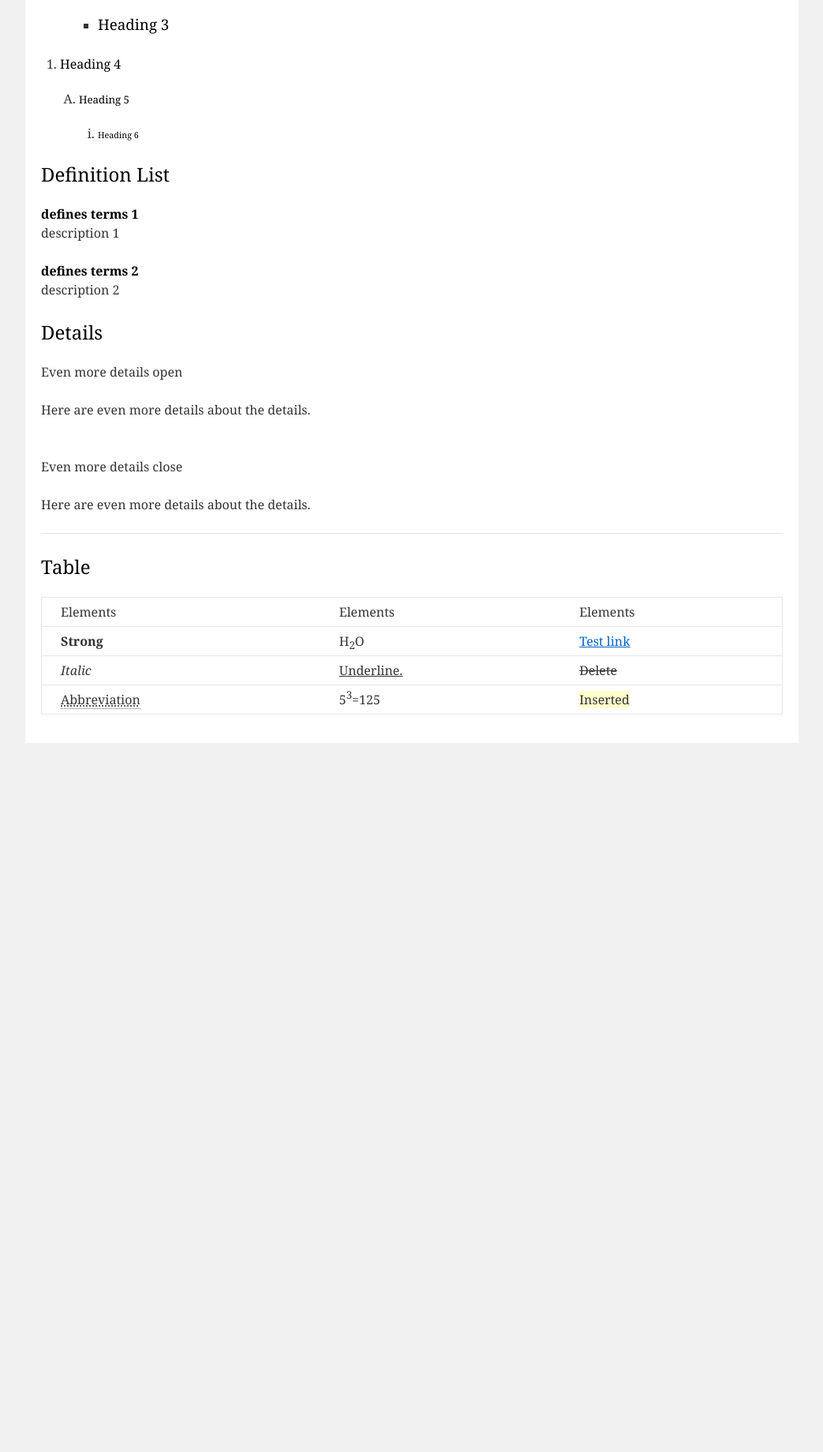
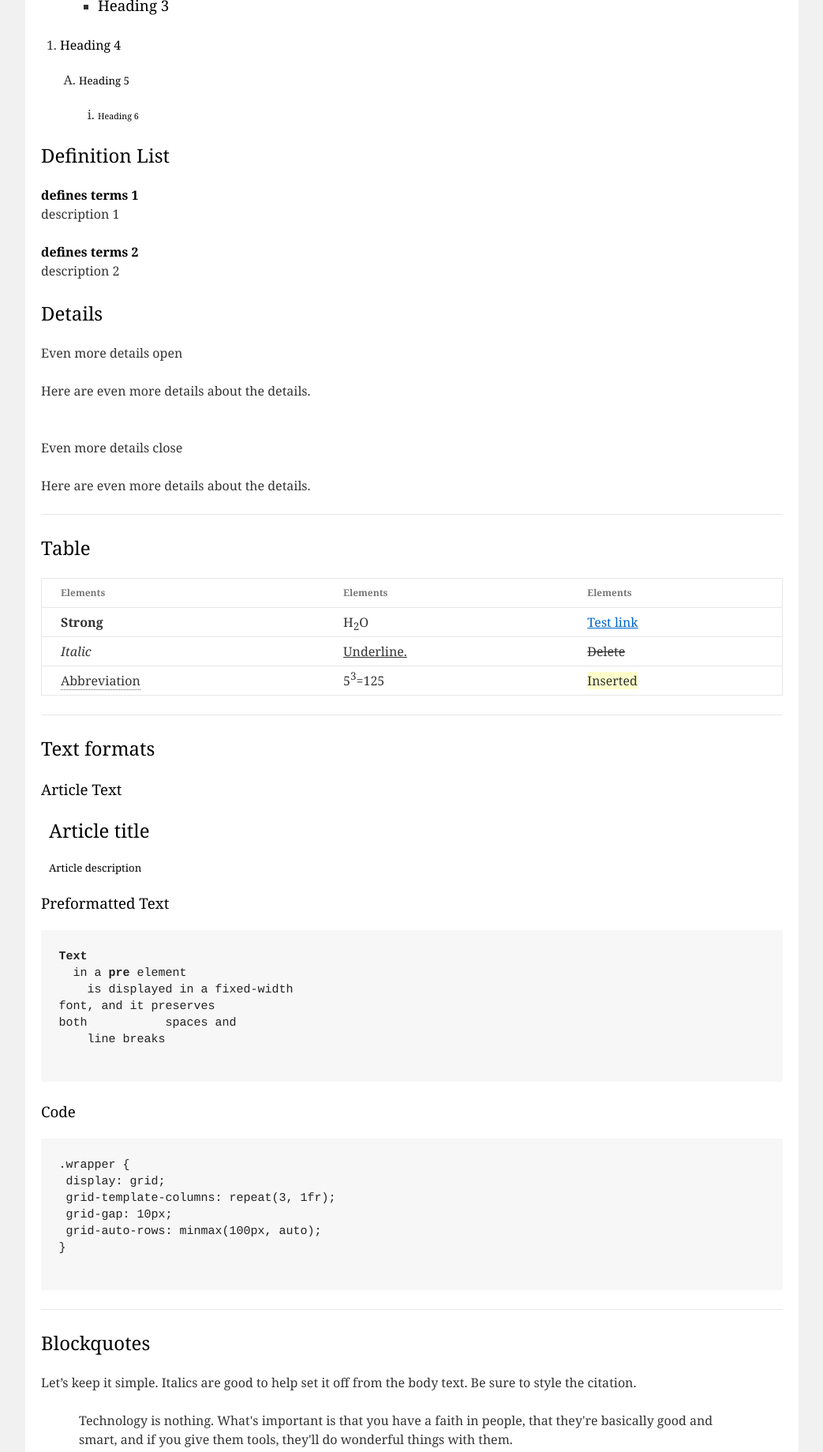
Before and after one commit to Orest777/front-end-lab-8, a plain HTML site: page homework_01/index.html in a window 1280 px wide. Shown: the part 428-2267 px from the top of the page at 79% size, without its empty margins (118-1161 px from the left). Before the commit the page ends 1369 px from the top, so only its background shows below. Drawn offline with Linux system fonts and the light colour scheme.

Commit message:
Almost finished a home work

```diff
--- a/homework_01/index.html
+++ b/homework_01/index.html
@@ -13,7 +13,11 @@
       <div id="container">
         <div id="content" role="main">
           <!-- TODO: Content goes here -->
+          <header>
+            <a href="https://www.epam.com" target="_blank">
           <img src="EPAM_logo.svg" alt="EPAM logo">
+          </a>
+          </header>
           <nav>
             <a href="#html">HTML</a>
             <a href="#list">List</a>
@@ -22,48 +26,33 @@
             <a href="#blockquotes">Blockquotes</a>
           </nav>
           <hr>
+          <section>
             <h1 id="html"><b>HTML Elements</b></h1>
             <hr>
             <h2 id="list">Ordered List</h2>
-          <ol>
-            <li type="square">
+            <ul>
+              <li>
                 <h1>Heading 1</h1>
-            </li>
-            <li type="none">
-              <ol>
-                <li type="square">
+                <ul>
+                  <li>
                     <h2>Heading 2</h2>
-                </li>
-              </ol>
-            </li>
-            <li type="none">
-              <ol>
-                <li type="none">
-                  <ol>
-                    <li type="square">
+                    <ul>
+                      <li>
                         <h3>Heading 3</h3>
                       </li>
-                  </ol>
+                    </ul>
                   </li>
-              </ol>
+                </ul>
               </li>
-          </ol>
+            </ul>
             <ol>
               <li>
                 <h4>Heading 4</h4>
-            </li>
-            <li type="none">
                 <ol>
-                <li type="A">
+                  <li>
                     <h5>Heading 5</h5>
-                </li>
-              </ol>
-            </li>
-            <li type="none">
                     <ol>
-                <li type="none">
-                  <ol>
-                    <li type="i">
+                      <li>
                         <h6>Heading 6</h6>
                       </li>
                     </ol>
@@ -88,14 +77,14 @@
             <h2 id="table">Table</h2>
             <table>
               <tr>
-              <td>Elements</td>
-              <td>Elements</td>
-              <td>Elements</td>
+                <th>Elements</th>
+                <th>Elements</th>
+                <th>Elements</th>
               </tr>
               <tr>
                 <td><strong>Strong</strong></td>
                 <td>H<sub>2</sub>O</td>
-              <td><a href="test link" target="_blank">Test link</td>
+                <td><a href="http://www.google.com.ua" target="_blank">Test link</a></td>
               </tr>
               <tr>
                 <td><i>Italic</i></td>
@@ -103,11 +92,52 @@
                 <td><del>Delete</del></td>
               </tr>
               <tr>
-              <td><abbr title="Abbreviation">Abbreviation</td>
+                <td><abbr>Abbreviation</abbr></td>
                 <td>5<sup>3</sup>=125</td>
                 <td><ins>Inserted</ins></td>
               </tr>
             </table>
+            <hr>
+            <h2 id="text-formats">Text formats</h2>
+            <h3>Article Text</h3>
+            <article>
+              <h2>Article title</h2>
+              <h5>Article description</h5>
+            </article>
+            <h3>Preformatted Text</h3>
+            <pre>
+<b>Text</b>
+  in a <b>pre</b> element
+    is displayed in a fixed-width
+font, and it preserves
+both           spaces and
+    line breaks
+          </pre>
+            <h3>Code</h3>
+            <pre>
+.wrapper {
+ display: grid;
+ grid-template-columns: repeat(3, 1fr);
+ grid-gap: 10px;
+ grid-auto-rows: minmax(100px, auto);
+}
+          </pre>
+            <hr>
+            <h2 id="blockquotes">Blockquotes</h2>
+            <p>Let’s keep it simple. Italics are good to help set it off from the body text. Be sure to style the citation.</p>
+            <blockquote>
+              <p><i>Technology is nothing. What's important is that you have a
+          faith in people, that they're basically good and smart, and if you
+          give them tools, they'll do wonderful things with them.</i><br>
+                <a href="https://uk.wikipedia.org/wiki/Стів_Джобс" target="_blank">
+            Steve Jobs
+          </a>
+              </p>
+            </blockquote>
+          </section>
+          <footer>
+            <p>Copyright Epam Systems</p>
+          </footer>
         </div>
       </div>
     </div>
```
Lines whose indentation alone changed are shown as unchanged.
